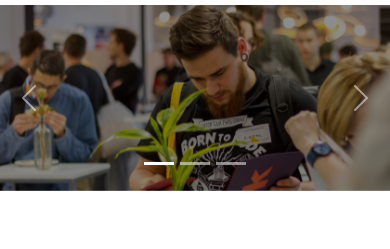
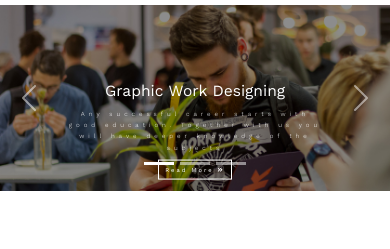
Before and after one commit to sublearn/cyber_Instruction, a website: page index.html in a window 390 px wide. Shown: the part 105-354 px from the top of the page. Drawn offline with nearby package versions, Linux system fonts and the light colour scheme.

Commit message:
em unit  resp, check important class

```diff
--- a/css/index.css
+++ b/css/index.css
@@ -202,10 +202,12 @@ fix nhẹ top lên 55% cho giống layout mẫu
   font-size: 52px;
 }
 
-/* p ko là thẻ con bên trong pos absolute nên vẫn có thể dùng margin auto được */
+/* p ko là thẻ con bên trong pos absolute nên vẫn có thể dùng margin auto được
+Line height các vùng respon nên để theo font-size - em chứ ko set cứng là rem theo root
+*/
 #carouselCyber .carousel-caption p {
   letter-spacing: 4px;
-  line-height: 1.8rem;
+  line-height: 1.8em;
   font-weight: 300;
 
   width: 70%;
@@ -708,6 +710,31 @@ canh phần tử khi biết chiều cao
 /* https://getbootstrap.com/docs/5.1/layout/breakpoints/#max-width
 nên inspet lên lấy bộ selector để override
 */
+
+/* Đè code responsive qua selector trong dev tool là chuẩn nhất, có thể add thêm vài cấp
+Các class của BS hay đi kèm !important trong css - đoán ngược trong html class
+*/
+@media screen and (max-width: 1199.98px) {
+  /* Carousend font-size nên tử tính nhẩm chọn vw sao cho gần ~52px, số lẻ ok */
+  #carouselCyber .carousel-caption {
+    top: 50%;
+  }
+
+  #carouselCyber .carousel-caption h1 {
+    font-size: 4vw;
+  }
+
+  #carouselCyber .carousel-caption p {
+    font-size: 1.6vw;
+    margin-bottom: 0.5em;
+  }
+  /* Kích thước chữ button nên resp theo chữ trong vùng đó */
+  #carouselCyber .carousel-caption button {
+    font-size: 1.5vw;
+    padding: 0.8em 1em;
+  }
+}
+
 @media screen and (max-width: 991.98px) {
   .navInstruction .navbar-brand p:first-child {
     font-size: 3vw;
--- a/index.html
+++ b/index.html
@@ -149,9 +149,10 @@
             <div class="carousel-inner">
                 <!-- class BS btn button của BS-->
                 <!-- class active sẽ là hình hiện đầu tiên -->
+                <!-- resp luôn hiện chữ thì xóa d-none -->
                 <div class="carousel-item active">
                     <img src="./img/banner1.jpg" class="d-block w-100" alt="banner 1">
-                    <div class="container carousel-caption d-none d-md-block">
+                    <div class="container carousel-caption">
                         <h1>Graphic Work Designing</h1>
                         <p>Any successful career starts with good education. Together with us you will have deeper
                             knowledge of the subjects</p>
@@ -161,7 +162,7 @@
                 </div>
                 <div class="carousel-item">
                     <img src="./img/banner2.jpg" class="d-block w-100" alt="banner 2">
-                    <div class="carousel-caption d-none d-md-block">
+                    <div class="container carousel-caption">
                         <h1>Financial Analyst Course.</h1>
                         <p>Any successful career starts with good education. Together with us you will have deeper
                             knowledge of the subjects</p>
@@ -171,7 +172,7 @@
                 </div>
                 <div class="carousel-item">
                     <img src="./img/banner3.jpg" class="d-block w-100" alt="banner 3">
-                    <div class="carousel-caption d-none d-md-block">
+                    <div class="container carousel-caption">
                         <h1>Digital Marketing Course.</h1>
                         <p>Any successful career starts with good education. Together with us you will have deeper
                             knowledge of the subjects</p>
```
